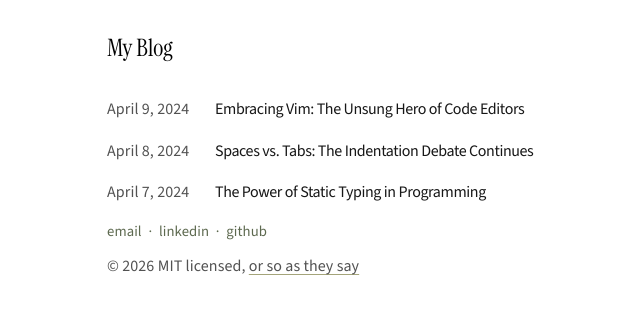
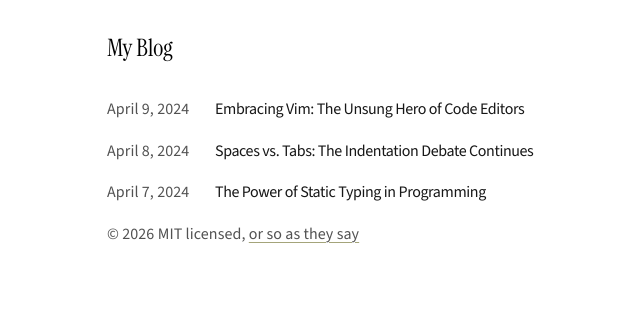
Before and after one commit to saykig/sarakim23, a Next.js app: page /blog in a window 1280 px wide. Shown: the top 314 px of the page, without its empty margins (245-885 px from the left). Built offline with nearby package versions, Linux system fonts and the light colour scheme.

Commit message:
Move contact links to homepage header

```diff
--- a/app/components/contact-links.tsx
+++ b/app/components/contact-links.tsx
@@ -4,9 +4,9 @@ import { Tooltip } from '@/components/ui/tooltip-card'
 
 export function ContactLinks() {
   return (
-    <nav className="footer-contact-links" aria-label="Find Sara online">
-      <Tooltip content="email: sarakim203@gmail.com">
-        <button type="button" className="footer-contact-email">
+    <nav className="personal-contact-links" aria-label="Find Sara online">
+      <Tooltip content="sarakim203@gmail.com">
+        <button type="button" className="personal-contact-email">
           email
         </button>
       </Tooltip>
--- a/app/components/footer.tsx
+++ b/app/components/footer.tsx
@@ -1,11 +1,9 @@
 import { LicenseEasterEgg } from './license-easter-egg'
-import { ContactLinks } from './contact-links'
 
 export default function Footer() {
   return (
     <footer className="site-footer mb-16">
       <div className="site-footer-inner">
-        <ContactLinks />
         <p className="text-neutral-600 dark:text-neutral-300">
           © {new Date().getFullYear()} MIT licensed, <LicenseEasterEgg />
         </p>
--- a/app/global.css
+++ b/app/global.css
@@ -223,7 +223,7 @@ body:has(.soft-atlas-page) > main > .site-footer p {
 body:has(.soft-atlas-page) > main > .site-footer .site-footer-inner {
   width: min(100%, 80rem);
   margin-inline: auto;
-  padding: 0 clamp(2rem, 4.5vw, 4.5rem) 1rem;
+  padding: 0 clamp(2rem, 4.5vw, 4.5rem);
 }
 
 .site-footer-inner {
@@ -233,7 +233,7 @@ body:has(.soft-atlas-page) > main > .site-footer .site-footer-inner {
   gap: 0.75rem;
 }
 
-.footer-contact-links {
+.personal-contact-links {
   display: flex;
   align-items: baseline;
   gap: 0.42rem;
@@ -243,14 +243,14 @@ body:has(.soft-atlas-page) > main > .site-footer .site-footer-inner {
   line-height: 1.4;
 }
 
-.footer-contact-links a,
-.footer-contact-email {
+.personal-contact-links a,
+.personal-contact-email {
   color: inherit;
   text-decoration: none;
   transition: color 180ms ease;
 }
 
-.footer-contact-email {
+.personal-contact-email {
   appearance: none;
   border: 0;
   background: transparent;
@@ -259,15 +259,15 @@ body:has(.soft-atlas-page) > main > .site-footer .site-footer-inner {
   font: inherit;
 }
 
-.footer-contact-links a:hover,
-.footer-contact-links a:focus-visible,
-.footer-contact-email:hover,
-.footer-contact-email:focus-visible {
+.personal-contact-links a:hover,
+.personal-contact-links a:focus-visible,
+.personal-contact-email:hover,
+.personal-contact-email:focus-visible {
   color: var(--atlas-ink);
 }
 
-.footer-contact-links a:focus-visible,
-.footer-contact-email:focus-visible {
+.personal-contact-links a:focus-visible,
+.personal-contact-email:focus-visible {
   outline: 1px solid currentColor;
   outline-offset: 0.2rem;
 }
@@ -397,6 +397,13 @@ body:has(.soft-atlas-page) > main > .site-footer .site-footer-inner {
   grid-template-columns: minmax(29rem, 0.92fr) minmax(0, 1.08fr);
   margin-inline: auto;
   padding: clamp(2.5rem, 4.5vh, 4rem) clamp(2rem, 4.5vw, 4.5rem) 3.5rem;
+}
+
+.homepage-contact-links {
+  position: absolute;
+  top: clamp(2.5rem, 4.5vh, 4rem);
+  left: clamp(2rem, 4.5vw, 4.5rem);
+  z-index: 4;
 }
 
 .hero-copy {
@@ -849,8 +856,14 @@ body:has(.soft-atlas-page) > main > .site-footer .site-footer-inner {
     padding: 2.25rem 1.25rem 2.5rem;
   }
 
+  .homepage-contact-links {
+    top: 2.25rem;
+    left: 1.25rem;
+  }
+
   .hero-copy {
     min-height: auto;
+    padding-top: 2.5rem;
   }
 
   .hero-greeting {
@@ -926,8 +939,8 @@ body:has(.soft-atlas-page) > main > .site-footer .site-footer-inner {
   .atlas-marker-face,
   .atlas-marker-centre,
   .atlas-marker-tooltip,
-  .footer-contact-links a,
-  .footer-contact-email {
+  .personal-contact-links a,
+  .personal-contact-email {
     transition-duration: 0ms;
   }
 }
--- a/app/page.tsx
+++ b/app/page.tsx
@@ -1,4 +1,5 @@
 import { AboutSection } from './components/about-section'
+import { ContactLinks } from './components/contact-links'
 import { SoftAtlas } from './components/soft-atlas'
 import { WordRotate } from './components/word-rotate'
 
@@ -15,6 +16,10 @@ export default function Page() {
     <section className="soft-atlas-page">
       <section className="soft-atlas-hero" aria-labelledby="homepage-greeting">
         <div className="soft-atlas-hero-inner">
+          <div className="homepage-contact-links">
+            <ContactLinks />
+          </div>
+
           <div className="hero-copy">
             <h1 id="homepage-greeting" className="hero-greeting">
               <WordRotate />
```
